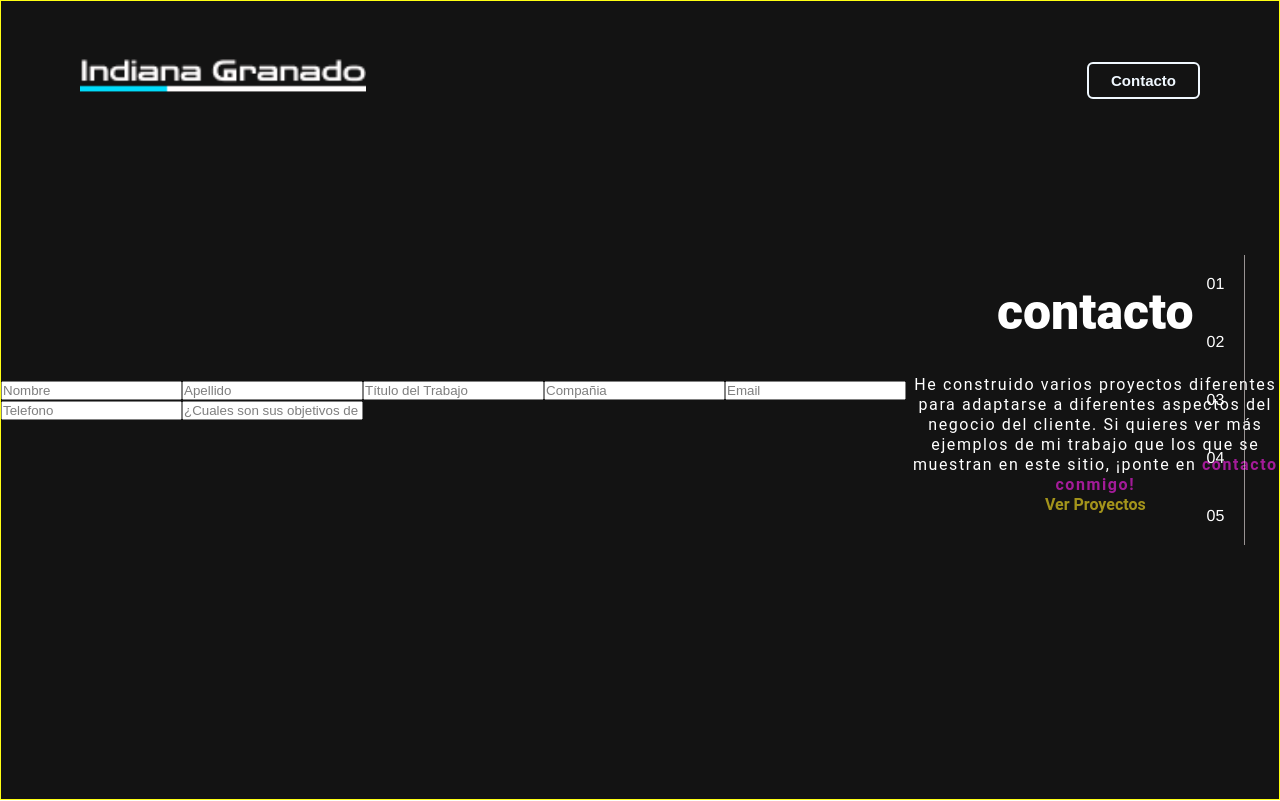
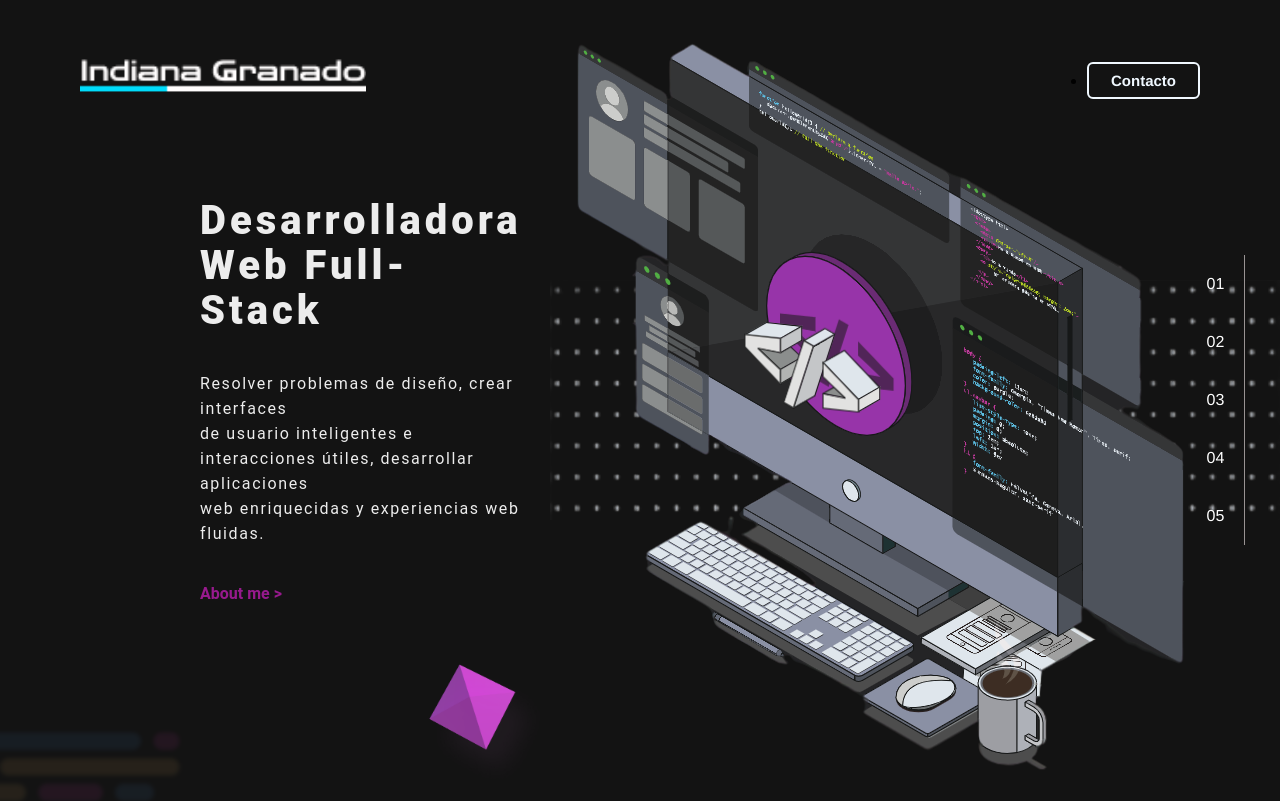
Before and after one commit to indianag/Porfolio, an Angular app in the folder MyPorfolio/: page / in a window 1280 px wide. Shown: the top 801 px of the page. Built offline with nearby package versions, Linux system fonts and the light colour scheme.

Commit message:
listo el menu vertical

```diff
--- a/MyPorfolio/src/app/app-routing.module.ts
+++ b/MyPorfolio/src/app/app-routing.module.ts
@@ -1,10 +1,21 @@
 import { NgModule } from '@angular/core';
 import { RouterModule, Routes } from '@angular/router';
+import { HomeComponent } from './page/home/home.component';
+import { AboutComponent } from './page/about/about.component';
+import { SkillsComponent } from './page/skills/skills.component';
+import { PorfolioComponent } from './page/porfolio/porfolio.component';
+import { ContactComponent } from './page/contact/contact.component';
 
-const routes: Routes = [];
+const routes: Routes = [
+  {path: "", component: HomeComponent},
+  // {path: 'about', component: AboutComponent},
+  // {path: 'skills', component: SkillsComponent},
+  // {path: 'porfolio', component: PorfolioComponent},
+  // {path: 'contact', component: ContactComponent},
+];
 
 @NgModule({
-  imports: [RouterModule.forRoot(routes)],
+  imports: [RouterModule.forRoot(routes, { useHash: true })],
   exports: [RouterModule]
 })
 export class AppRoutingModule { }
--- a/MyPorfolio/src/app/app.component.html
+++ b/MyPorfolio/src/app/app.component.html
@@ -1,7 +1,7 @@
 <app-header></app-header>
 <router-outlet></router-outlet>
 <!-- <app-home></app-home> -->
-<!-- <app-skills></app-skills> -->
-<!-- <app-porfolio></app-porfolio> -->
-<!-- <app-about></app-about> -->
-<app-contact></app-contact>
+<!-- <app-skills></app-skills>
+<app-porfolio></app-porfolio>
+<app-about></app-about>
+<app-contact></app-contact> -->
--- a/MyPorfolio/src/app/component/header/header.component.css
+++ b/MyPorfolio/src/app/component/header/header.component.css
@@ -12,7 +12,7 @@ z-index: 10;
 font-family: 'Franklin Gothic Medium', 'Arial Narrow', Arial, sans-serif;
 
 }
-.header-nav button{
+.header-nav a{
 display: block;
 align-items: center;
 padding: 8px 22px;
@@ -25,9 +25,10 @@ color: #f0f8ff;
 cursor: pointer;
 transition: all 0.3s ease-in-out;
 list-style: none;
+z-index: 3;
 
 }
-.header-nav button:hover {
+.header-nav a:hover {
 background-color: #f0f8ff;
 color: black;
 border-color: black;
--- a/MyPorfolio/src/app/component/header/header.component.html
+++ b/MyPorfolio/src/app/component/header/header.component.html
@@ -3,13 +3,13 @@
         <img src="../../../assets/img/marca.personal.indiana.png" alt="">
     </div>
     <ul class="header-nav">
-        <button routerLink="/">Contacto</button>
+        <li><a class="nav-link" (click)="navigateToSection('section5')">Contacto</a></li>
     </ul>
     <div class="barra-nav">
-        <a routerLink="home.section1"  class="active">01</a>
-        <a routerLink="/" class="active">02</a>
-        <a routerLink="/" class="active">03</a>
-        <a routerLink="/" class="active">04</a>
-        <a routerLink="/" class="active">05</a>
+        <a class="active" (click)="navigateToSection('section1')">01</a>
+        <a class="active" (click)="navigateToSection('section2')">02</a>
+        <a class="active" (click)="navigateToSection('section3')">03</a>
+        <a class="active" (click)="navigateToSection('section4')">04</a>
+        <a class="active" (click)="navigateToSection('section5')">05</a>
     </div>
 </header>
--- a/MyPorfolio/src/app/component/header/header.component.ts
+++ b/MyPorfolio/src/app/component/header/header.component.ts
@@ -1,4 +1,5 @@
 import { Component } from '@angular/core';
+import { Router, NavigationExtras } from '@angular/router';
 
 @Component({
   selector: 'app-header',
@@ -6,5 +7,16 @@ import { Component } from '@angular/core';
   styleUrls: ['./header.component.css']
 })
 export class HeaderComponent {
+  constructor(private router: Router) {}
+
+  navigateToSection(sectionId: string): void {
+    const navigationExtras: NavigationExtras = {
+      fragment: sectionId
+    };
+
+    // Navegar a la misma URL pero con un fragmento (sección) especificado
+    this.router.navigate([], navigationExtras);
+  }
+
 
 }
--- a/MyPorfolio/src/app/page/contact/contact.component.css
+++ b/MyPorfolio/src/app/page/contact/contact.component.css
@@ -5,17 +5,35 @@ align-items: center;
 color: white;
 
 }
-
-img{
-    width: 40%;
-    height: 50%;
-}
 .contenedor-texto5{
-    width: 40%;
+    width: 45%;
     height: 50%;
     display: flex;
     flex-direction: column;
     justify-content: center;
     align-items: center;
     text-align: center;
+
 }
+form{
+    width: 630px;
+    height: 350px;
+    /* border: 1px solid red ; */
+    padding-block: 1rem;
+    margin-top: 100px;
+}
+
+input{
+    width: 300px;
+    height: 56px;
+    border-radius: 15px;
+    background-color: #18fffb;
+    padding-inline: 1rem;
+    color: rgb(0, 0, 0);
+    margin: 5px;
+
+}
+.descripcion{
+    width: 610px;
+    height: 100px;
+}
--- a/MyPorfolio/src/app/page/contact/contact.component.html
+++ b/MyPorfolio/src/app/page/contact/contact.component.html
@@ -6,13 +6,21 @@
         <input type="text" id="company" placeholder="Compañia">
         <input type="text" id="email" placeholder="Email">
         <input type="text" id="phone" placeholder="Telefono">
-        <input type="text" id="description" placeholder="¿Cuales son sus objetivos de contacto?">
+        <input class="descripcion" type="text" id="description" placeholder="Mensaje">
     </form>
     <div class="contenedor-texto5">
-        <h1 style="font-weight: 800; font-size: 50px; line-height: 50px;">contacto</h1>
+        <h3 style="font-size: 30px;">Con un desarrollador Full Stack disponible para colaborar, las posibilidades son infinitas.</h3>
+        <br>
+        <br>
+        <p style="line-height: 20px;">
+            ¿Listo para dar vida a tu próximo proyecto web o simplemente saludar?
             <br>
             <br>
-        <p style="line-height: 20px;">He construido varios proyectos diferentes para adaptarse a diferentes aspectos del negocio del cliente. Si quieres ver más ejemplos de mi trabajo que los que se muestran en este sitio, ¡ponte en <a style="color: #9c0890; text-decoration: none; font-weight: 700" href="">contacto conmigo!</a></p>
-        <a style="color: #9c8b08; text-decoration: none; font-weight: 700" href="">Ver Proyectos</a>
+            ¡Hablemos de tu visión y comencemos a construir algo increíble juntos!
+        </p>
+        <br>
+        <br>
+        <br>
+        <a style="color: #18fffb; text-decoration: none; font-weight: 700; font-size: 40px;" href="">indianagranado@gmail.com</a>
     </div>
 </section>
--- a/MyPorfolio/src/app/page/home/home.component.css
+++ b/MyPorfolio/src/app/page/home/home.component.css
@@ -1,6 +1,6 @@
 .inicio{
 position: relative;
-border: 1px solid #ff0000;
+/* border: 1px solid #ff0000; */
 background-color: black;
 overflow: hidden;
 opacity: 0.92;
--- a/MyPorfolio/src/app/page/home/home.component.ts
+++ b/MyPorfolio/src/app/page/home/home.component.ts
@@ -1,10 +1,25 @@
-import { Component } from '@angular/core';
+import { Component, OnInit } from '@angular/core';
+import { ActivatedRoute, Router } from '@angular/router';
 
 @Component({
   selector: 'app-home',
   templateUrl: './home.component.html',
   styleUrls: ['./home.component.css']
 })
-export class HomeComponent {
+export class HomeComponent implements OnInit{
+  constructor(private route: ActivatedRoute, private router: Router) {}
+
+  ngOnInit(): void {
+    // Escuchar cambios en los fragmentos (secciones)
+    this.route.fragment.subscribe(fragment => {
+      if (fragment) {
+        // Desplazarse a la sección correspondiente utilizando JavaScript
+        const element = document.getElementById(fragment);
+        if (element) {
+          element.scrollIntoView({ behavior: 'smooth' });
+        }
+      }
+    });
+  }
 
 }
--- a/MyPorfolio/src/app/page/porfolio/porfolio.component.html
+++ b/MyPorfolio/src/app/page/porfolio/porfolio.component.html
@@ -6,7 +6,7 @@
             <br>
             <br>
         <p style="line-height: 20px;">He construido varios proyectos diferentes para adaptarse a diferentes aspectos del negocio del cliente. Si quieres ver más ejemplos de mi trabajo que los que se muestran en este sitio,
-            <br>¡ponte en <a style="color: #9c0890; text-decoration: none; font-weight: 700" href="">contacto conmigo!</a></p>
+            <br>¡ponte en <a style="color: #9c0890; text-decoration: none; font-weight: 700" href="#section5">contacto conmigo!</a></p>
             <br>
             <br>
         <a style="color: #9c8b08; text-decoration: none; font-weight: 700" href="">Ver Proyectos ></a>
--- a/MyPorfolio/src/styles.css
+++ b/MyPorfolio/src/styles.css
@@ -9,7 +9,7 @@
 section{
 background-color: rgb(0, 0, 0);
 position: relative;
-border: 1px solid yellow;
+/* border: 1px solid yellow; */
 height: 100vh;
 color: white;
 font-family: 'Roboto', sans-serif;
```
Also changed, not shown: MyPorfolio/src/app/page/home/home.component.html (+0 -7 lines).
